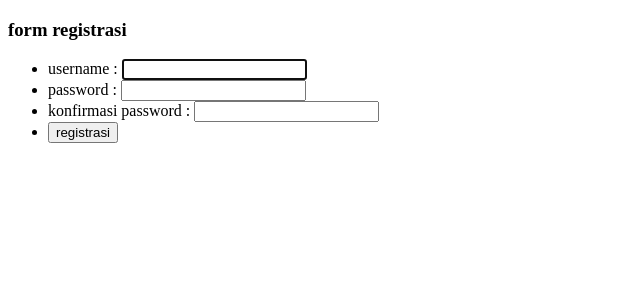
After one commit to Marhamah2023/pw2025_0488, a PHP site: page /registrasi.php in a window 1280 px wide. The commit adds this page. Shown: the top 300 px of the page, without its empty margins (0-640 px from the left). Run offline with PHP 8.4, Linux system fonts and the light colour scheme.

Commit message:
menambahkan fitur login dan registrasi

```diff
--- a/kuliah/pertemuan12/functions.php
+++ b/kuliah/pertemuan12/functions.php
@@ -97,16 +97,75 @@ function login($data) {
     $username = htmlspecialchars($data['username']);
     $password = htmlspecialchars($data['password']);
 
-    if(query("SELECT * FROM user WHERE username = '$username' && password = '$password'")) {
+    // cek dulu username
+    if($user = query("SELECT * FROM user WHERE username = '$username'")) {
+        // cek password
+        if(password_verify($password, $user['password'])) {
             // set session
             $_SESSION['login'] = true;
 
             header("Location: index.php");
             exit;
-    } else {
+        }
+    }
     return [
         'error' => true,
         'pesan' => 'username/password salah'
     ];
 }
+
+
+function registrasi($data) {
+    $conn = koneksi();
+
+    $username = htmlspecialchars(strtolower($data['username']));
+    $password1 = mysqli_real_escape_string($conn, $data['password1']);
+    $password2 = mysqli_real_escape_string($conn, $data['password2']);
+
+    //jika username/password kosong
+    if(empty($username) || empty($password1) || empty($password2)) {
+        echo "<script>
+                alert('username/password tidak boleh kosong');
+                document.location.href = 'registrasi.php';
+              </script>";
+        return false;
     }
+
+    //jika username sdh ada
+    if(query("SELECT * FROM user WHERE username = '$username'")) {
+        echo "<script>
+                alert('username sudah terdaftar');
+                document.location.href = 'registrasi.php';
+              </script>";
+        return false;
+    }
+
+    //jika konfirmasi tdk sesuai
+    if($password1 !== $password2) {
+        echo "<script>
+                alert('konfirmasi password tidak sesuai');
+                document.location.href = 'registrasi.php';
+              </script>";
+        return false;
+    }
+
+    //jika password lebih kecil dari 5 digit
+    if(strlen($password1) < 5) {
+        echo "<script>
+                alert('password terlalu pendek');
+                document.location.href = 'registrasi.php';
+              </script>";
+        return false;
+    }
+
+    //jika username & password sdh sesuai
+    //enkripsi password
+    $password_baru = password_hash($password1, PASSWORD_DEFAULT);
+    //insert ke tabel user
+    $query = "INSERT INTO user
+                VALUES
+              (null, '$username', '$password_baru')
+              ";
+    mysqli_query($conn, $query) or die(mysqli_error($conn));
+    return mysqli_affected_rows($conn);
+}
--- a/kuliah/pertemuan12/login.php
+++ b/kuliah/pertemuan12/login.php
@@ -46,6 +46,10 @@
             <li>
                     <button type="submit" name="login">login</button>
             </li>
+
+            <li>
+                <a href="registrasi.php">tambah user baru</a>
+            </li>
         </ul>
     </form>
 </body>
--- /dev/null
+++ b/kuliah/pertemuan12/registrasi.php
@@ -0,0 +1,55 @@
+<?php
+    require 'functions.php';
+
+    if(isset($_POST['registrasi'])) {
+        if(registrasi($_POST) > 0) {
+            echo "<script>
+                    alert('user baru berhasil ditambahkan, silahkan login');
+                    document.location.href = 'login.php';
+                 </script>";
+        } else {
+            echo 'user gagal ditambahkan';
+        }
+    }
+?>
+
+<!DOCTYPE html>
+<html lang="en">
+<head>
+    <meta charset="UTF-8">
+    <meta name="viewport" content="width=device-width, initial-scale=1.0">
+    <title>registrasi</title>
+</head>
+<body>
+    <h3>form registrasi</h3>
+
+    <form action="" method="post">
+        <ul>
+            <li>
+                <label>
+                    username :
+                    <input type="text" name="username" autofocus autocomplete="off" required>
+                </label>
+            </li>
+
+            <li>
+                <label>
+                    password :
+                    <input type="password" name="password1" required>
+                </label>
+            </li>
+
+            <li>
+                <label>
+                    konfirmasi password :
+                    <input type="password" name="password2" required>
+                </label>
+            </li>
+
+            <li>
+                <button type="submit" name="registrasi">registrasi</button>
+            </li>
+        </ul>
+    </form>
+</body>
+</html>
```
Lines whose indentation alone changed are shown as unchanged.
